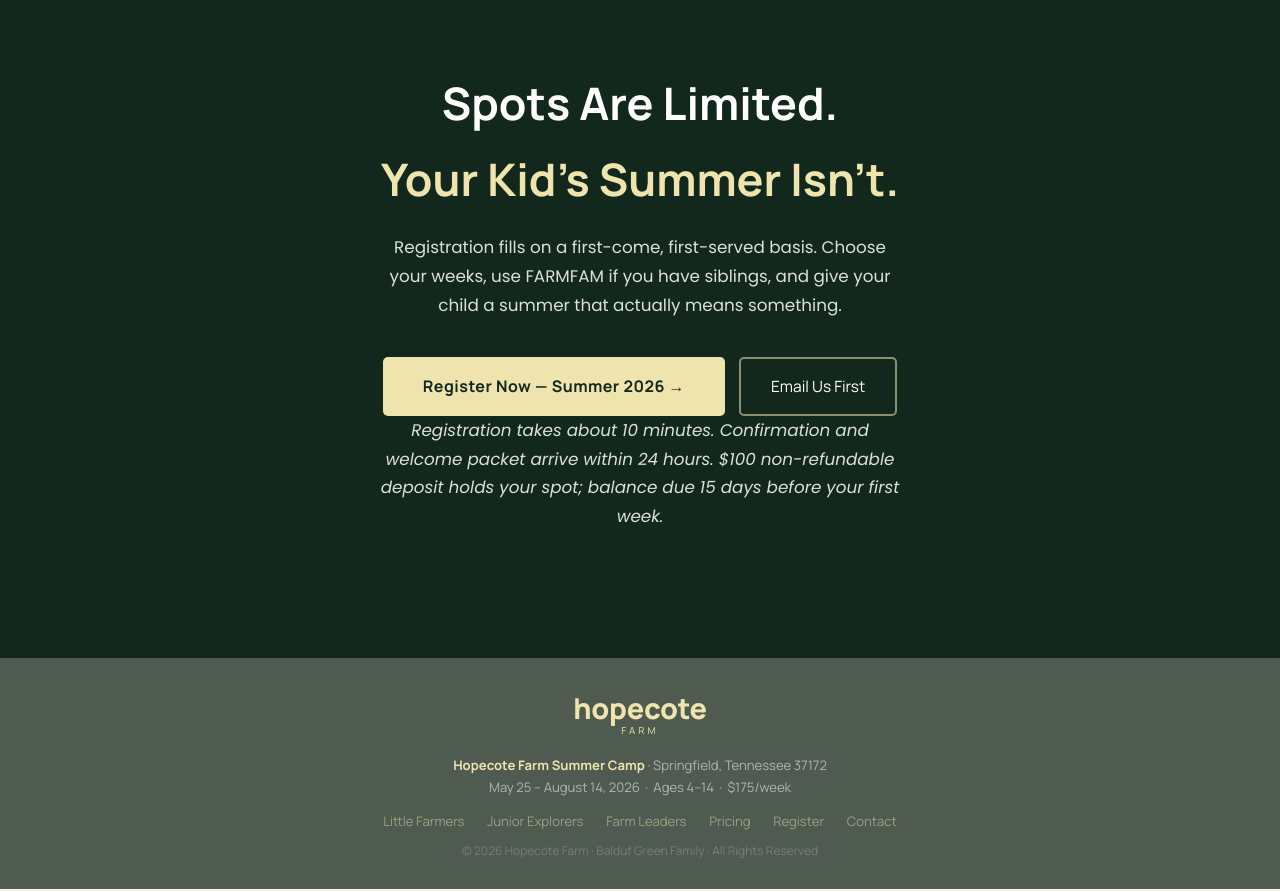
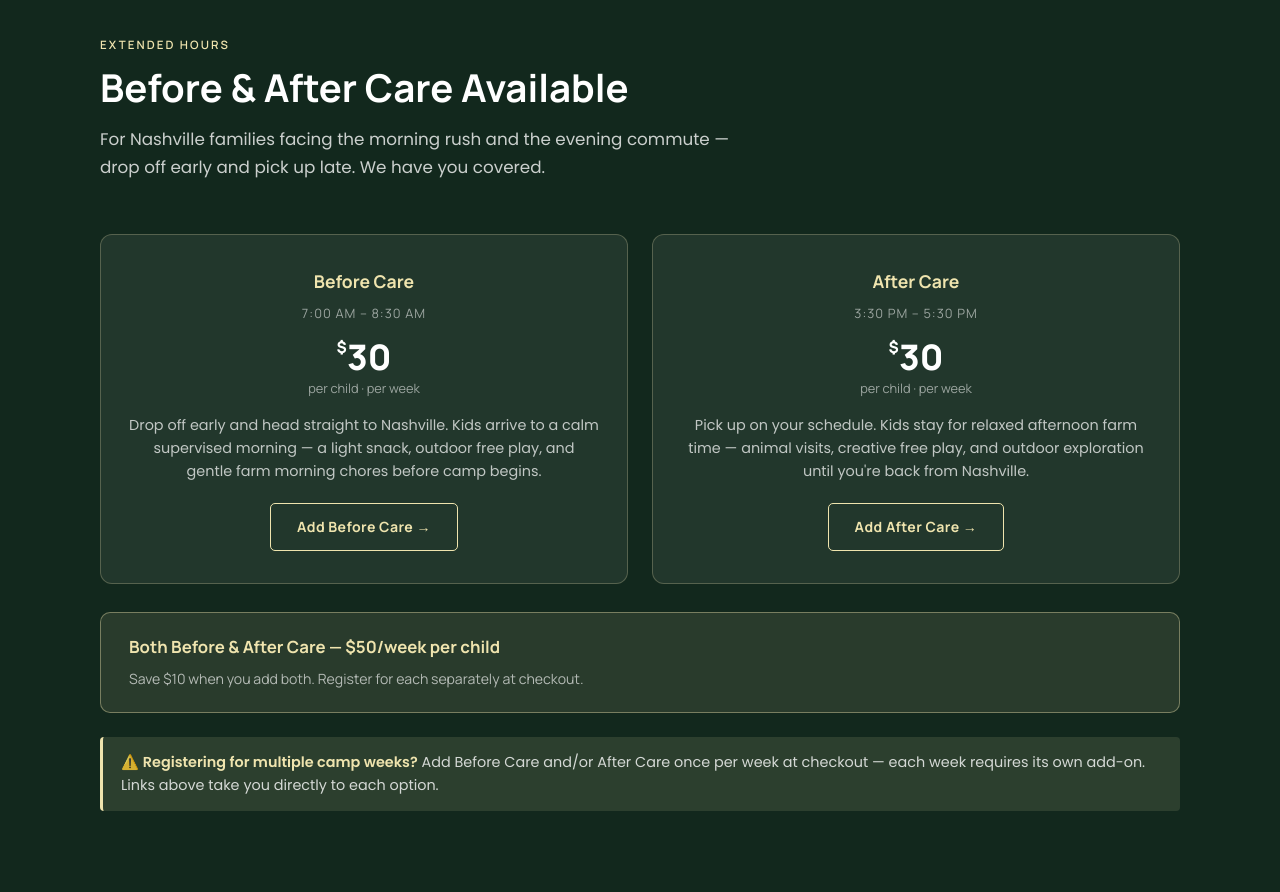
Before and after one commit to amy953/hopecote-camp-2026, a plain HTML site: page index.html in a window 1280 px wide. Shown: the part 10200-11092 px from the top of the page. Drawn offline with Linux system fonts and the light colour scheme.

Commit message:
Add files via upload

```diff
--- a/index.html
+++ b/index.html
@@ -216,6 +216,29 @@
 
     /* ── PRICING ── */
     .pricing-section { background: #fff; }
+
+    /* ── BEFORE & AFTER CARE ── */
+    .care-section { background: var(--green); padding: 60px 24px; }
+    .care-section .eyebrow { color: var(--gold); }
+    .care-section h2.headline { color: #fff; }
+    .care-section .section-intro { color: rgba(255,255,255,.78); }
+    .care-row { display: grid; grid-template-columns: 1fr 1fr; gap: 24px; margin-bottom: 28px; }
+    @media(max-width:640px) { .care-row { grid-template-columns: 1fr; } }
+    .care-card { background: rgba(255,255,255,.07); border: 1.5px solid rgba(239,228,174,.25); border-radius: 12px; padding: 32px 28px; text-align: center; }
+    .care-card h4 { font-family: 'Manrope', sans-serif; font-size: 1.1rem; font-weight: 700; color: var(--gold); margin-bottom: 6px; }
+    .care-card .care-time { font-size: .8rem; color: rgba(255,255,255,.55); font-family: 'Manrope', sans-serif; letter-spacing: .08em; margin-bottom: 14px; }
+    .care-card .care-price { font-size: 2.2rem; font-weight: 800; font-family: 'Manrope', sans-serif; color: #fff; line-height: 1; margin-bottom: 4px; }
+    .care-card .care-price sup { font-size: 1rem; vertical-align: top; margin-top: 6px; }
+    .care-card .care-per { font-size: .8rem; color: rgba(255,255,255,.55); font-family: 'Manrope', sans-serif; margin-bottom: 14px; }
+    .care-card p { font-size: .9rem; color: rgba(255,255,255,.72); line-height: 1.6; margin-bottom: 20px; }
+    .care-btn { display: inline-block; padding: 11px 26px; border-radius: 5px; font-family: 'Manrope', sans-serif; font-weight: 700; font-size: .88rem; text-decoration: none; border: 1.5px solid var(--gold); color: var(--gold); transition: background .2s, color .2s; letter-spacing: .03em; }
+    .care-btn:hover { background: var(--gold); color: var(--green); }
+    .care-bundle { background: rgba(239,228,174,.1); border: 1.5px solid rgba(239,228,174,.4); border-radius: 10px; padding: 20px 28px; display: flex; align-items: center; justify-content: space-between; flex-wrap: wrap; gap: 16px; margin-bottom: 24px; }
+    .care-bundle-text { color: #fff; font-family: 'Manrope', sans-serif; }
+    .care-bundle-text strong { color: var(--gold); font-size: 1.05rem; display: block; margin-bottom: 4px; }
+    .care-bundle-text span { font-size: .88rem; color: rgba(255,255,255,.65); }
+    .care-reminder { background: rgba(239,228,174,.12); border-left: 3px solid var(--gold); border-radius: 4px; padding: 14px 18px; font-size: .9rem; color: rgba(255,255,255,.8); line-height: 1.6; }
+    .care-reminder strong { color: var(--gold); }
     .price-row { display: grid; grid-template-columns: repeat(auto-fit, minmax(240px, 1fr)); gap: 20px; margin-bottom: 32px; }
     .price-card {
       border-radius: 10px; padding: 30px 28px; text-align: center;
@@ -592,6 +615,43 @@
 </section>
 
 
+<!-- BEFORE & AFTER CARE -->
+<section class="care-section">
+  <div class="container">
+    <p class="eyebrow">Extended Hours</p>
+    <h2 class="headline">Before & After Care Available</h2>
+    <p class="section-intro">For Nashville families facing the morning rush and the evening commute — drop off early and pick up late. We have you covered.</p>
+    <div class="care-row">
+      <div class="care-card">
+        <h4>Before Care</h4>
+        <div class="care-time">7:00 AM – 8:30 AM</div>
+        <div class="care-price"><sup>$</sup>30</div>
+        <div class="care-per">per child · per week</div>
+        <p>Drop off early and head straight to Nashville. Kids arrive to a calm supervised morning — a light snack, outdoor free play, and gentle farm morning chores before camp begins.</p>
+        <a href="https://www.inherelement.co/store/p/before-care-summer-camp" target="_blank" rel="noopener" class="care-btn">Add Before Care →</a>
+      </div>
+      <div class="care-card">
+        <h4>After Care</h4>
+        <div class="care-time">3:30 PM – 5:30 PM</div>
+        <div class="care-price"><sup>$</sup>30</div>
+        <div class="care-per">per child · per week</div>
+        <p>Pick up on your schedule. Kids stay for relaxed afternoon farm time — animal visits, creative free play, and outdoor exploration until you're back from Nashville.</p>
+        <a href="https://www.inherelement.co/store/p/after-care" target="_blank" rel="noopener" class="care-btn">Add After Care →</a>
+      </div>
+    </div>
+    <div class="care-bundle">
+      <div class="care-bundle-text">
+        <strong>Both Before & After Care — $50/week per child</strong>
+        <span>Save $10 when you add both. Register for each separately at checkout.</span>
+      </div>
+    </div>
+    <div class="care-reminder">
+      ⚠️ <strong>Registering for multiple camp weeks?</strong> Add Before Care and/or After Care once per week at checkout — each week requires its own add-on. Links above take you directly to each option.
+    </div>
+  </div>
+</section>
+
+
 <!-- FINAL CTA -->
 <section class="final-cta" id="register">
   <div class="container">
```
